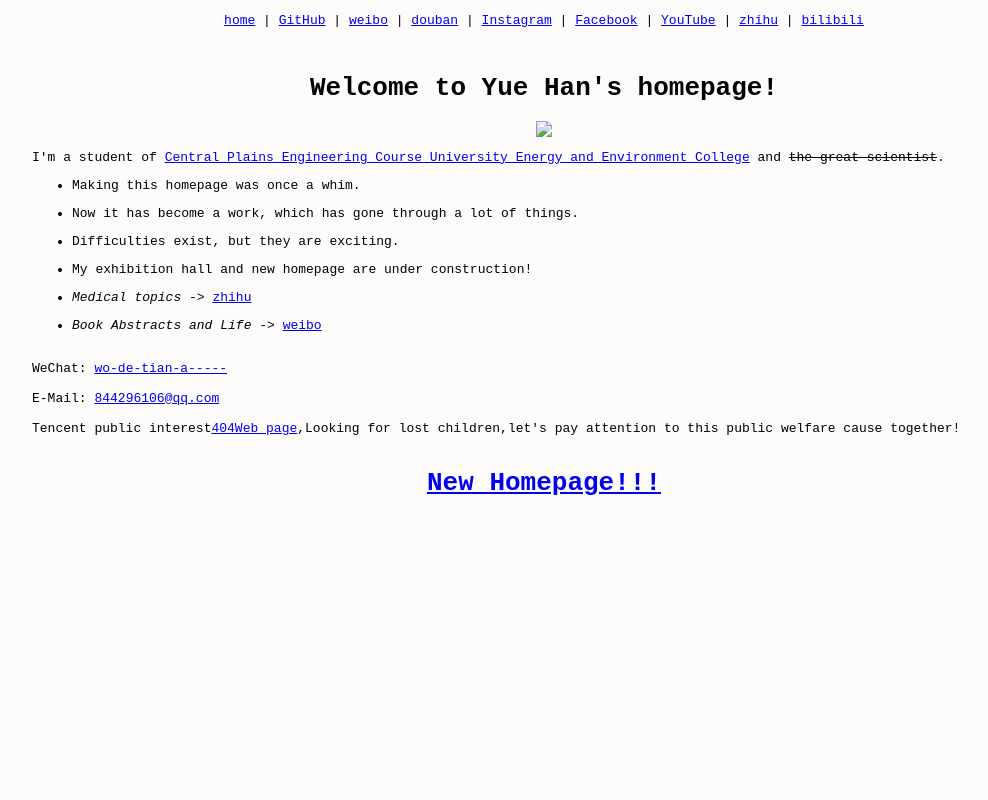
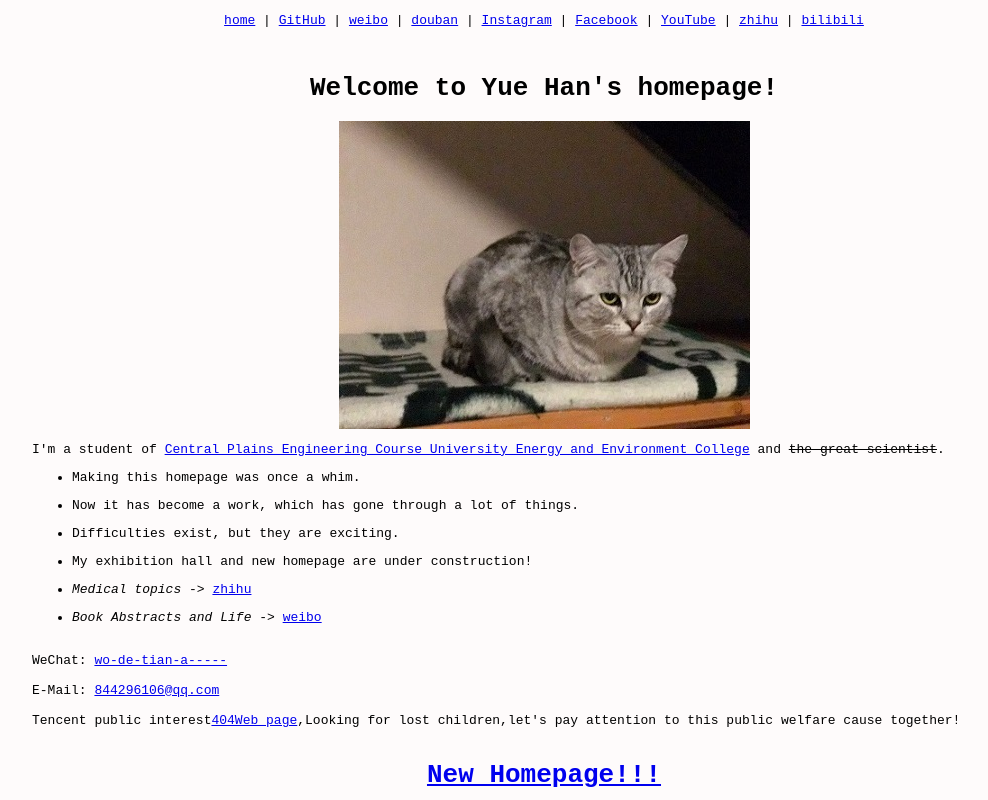
Before and after one commit to 844296106/844296106.github.io, a plain HTML site: page index.html in a window 1280 px wide. Shown: the whole page, without its empty margins (96-1084 px from the left). Drawn offline with Linux system fonts and the light colour scheme.

Commit message:
Update index.html

```diff
--- a/index.html
+++ b/index.html
@@ -52,7 +52,6 @@
 
 
 <picture class="picture">
-        <source type="image/webp" srcset="photo.webp">
         <img class="image" src="1486731615729.jpg">
 </picture>
 
```
